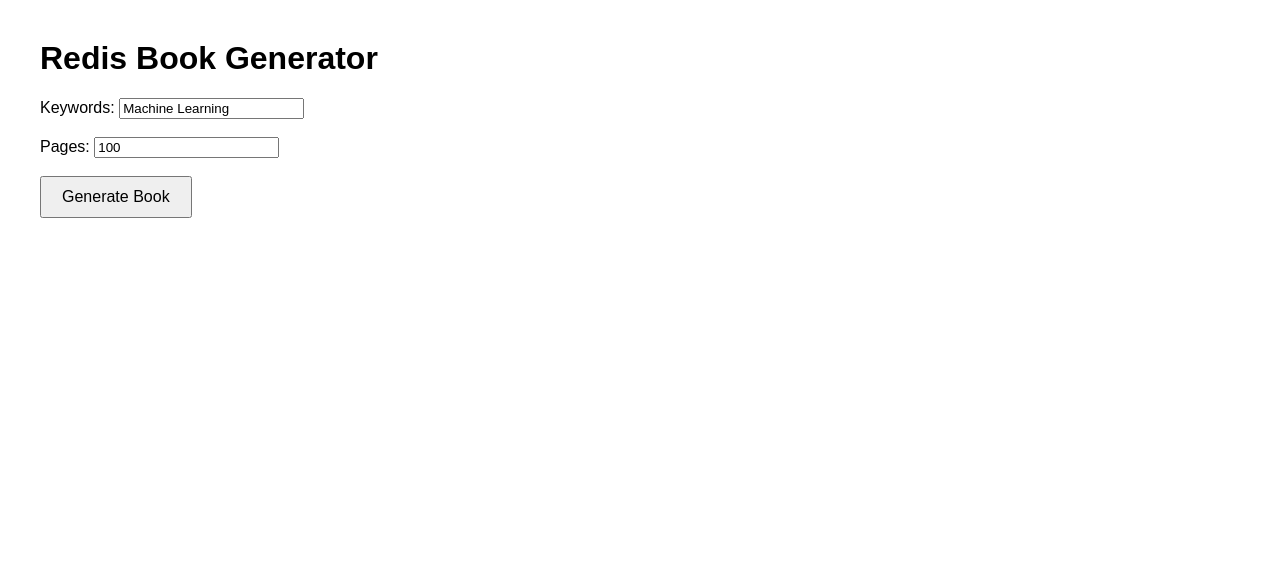
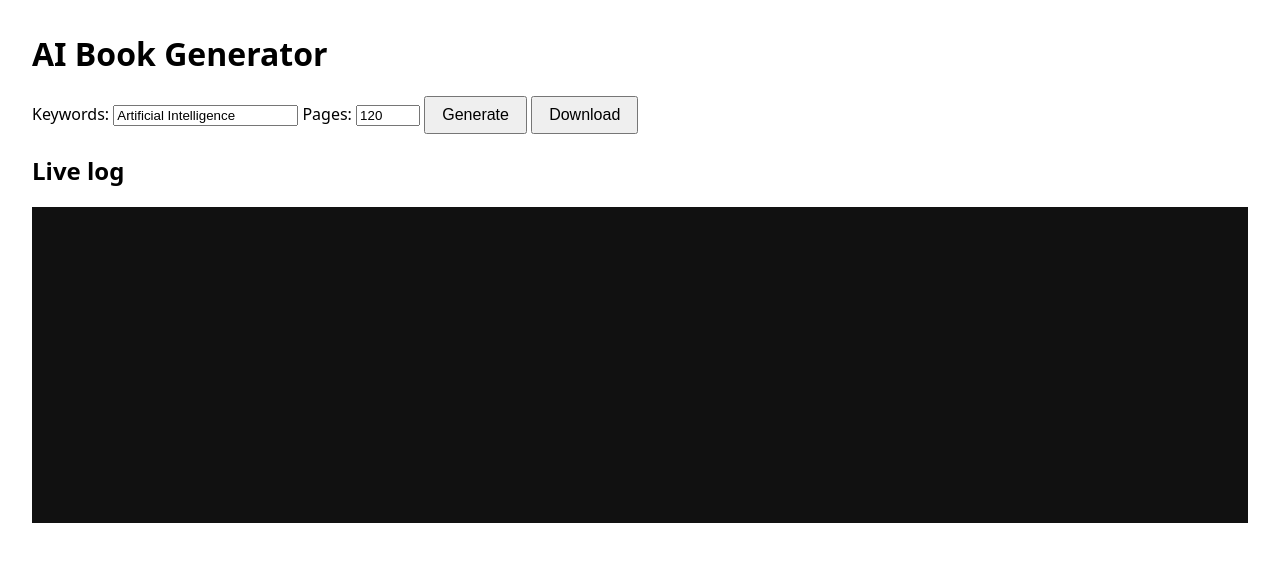
Before and after one commit to constantinbender51-cmyk/DeepSeekResponseConfiguration, a website: page public/index.html in a window 1280 px wide. Drawn offline with Linux system fonts and the light colour scheme; no server answers.

Commit message:
Update index.html

```diff
--- a/public/index.html
+++ b/public/index.html
@@ -1,43 +1,39 @@
-<!DOCTYPE html>
+<!doctype html>
 <html>
 <head>
-  <meta charset="utf-8">
-  <title>Book Generator</title>
+  <meta charset="utf-8"/>
+  <title>AI Book Generator</title>
   <style>
-    body { font-family: Arial, sans-serif; margin: 40px; }
-    button { padding: 10px 20px; font-size: 16px; }
-    #status { margin-top: 1em; color: green; }
+    body { font-family: system-ui, sans-serif; margin: 2rem; }
+    #log { background: #111; color: #0f0; padding: .5rem 1rem; height: 300px; overflow-y: auto; font-size: 13px; white-space: pre; }
+    button { padding: .5rem 1rem; font-size: 1rem; }
   </style>
 </head>
 <body>
-  <h1>Redis Book Generator</h1>
-
-  <label>Keywords: <input id="keywords" value="Machine Learning" /></label><br><br>
-  <label>Pages: <input id="pages" type="number" value="100" /></label><br><br>
-
-  <button onclick="generateBook()">Generate Book</button>
-  <button onclick="downloadBook()" id="dlBtn" style="display:none;">Download book.md</button>
-
-  <div id="status"></div>
+  <h1>AI Book Generator</h1>
+  <label>Keywords: <input id="keywords" value="Artificial Intelligence"/></label>
+  <label>Pages: <input id="pages" type="number" value="120" min="10" max="500"/></label>
+  <button onclick="generate()">Generate</button>
+  <button onclick="downloadBook()">Download</button>
+  <h2>Live log</h2>
+  <div id="log"></div>
 
   <script>
-    async function generateBook() {
-      const kw  = document.getElementById('keywords').value;
-      const pg  = document.getElementById('pages').value;
-      document.getElementById('status').textContent = 'Generating… this may take a minute.';
-      const res = await fetch(`/generate?keywords=${encodeURIComponent(kw)}&pages=${pg}`);
-      const json = await res.json();
-      if (json.ok) {
-        document.getElementById('status').textContent = 'Book ready!';
-        document.getElementById('dlBtn').style.display = 'inline-block';
-      } else {
-        document.getElementById('status').textContent = 'Error: ' + json.error;
-      }
+    const logBox = document.getElementById('log');
+    function append(line) { logBox.textContent += line + '\n'; logBox.scrollTop = logBox.scrollHeight; }
+
+    const evt = new EventSource('/logs');
+    evt.onmessage = e => append(e.data);
+
+    async function generate() {
+      const kw = document.getElementById('keywords').value || 'Artificial Intelligence';
+      const pg = document.getElementById('pages').value || 120;
+      append('[HTTP] Requesting book generation...');
+      const r = await fetch(`/generate?keywords=${encodeURIComponent(kw)}&pages=${pg}`);
+      const j = await r.json();
+      append(j.ok ? '[HTTP] Generation complete.' : '[HTTP] Generation failed: ' + j.error);
     }
-
-    function downloadBook() {
-      window.location = '/download';
-    }
+    function downloadBook() { location.href = '/download'; }
   </script>
 </body>
 </html>
```
